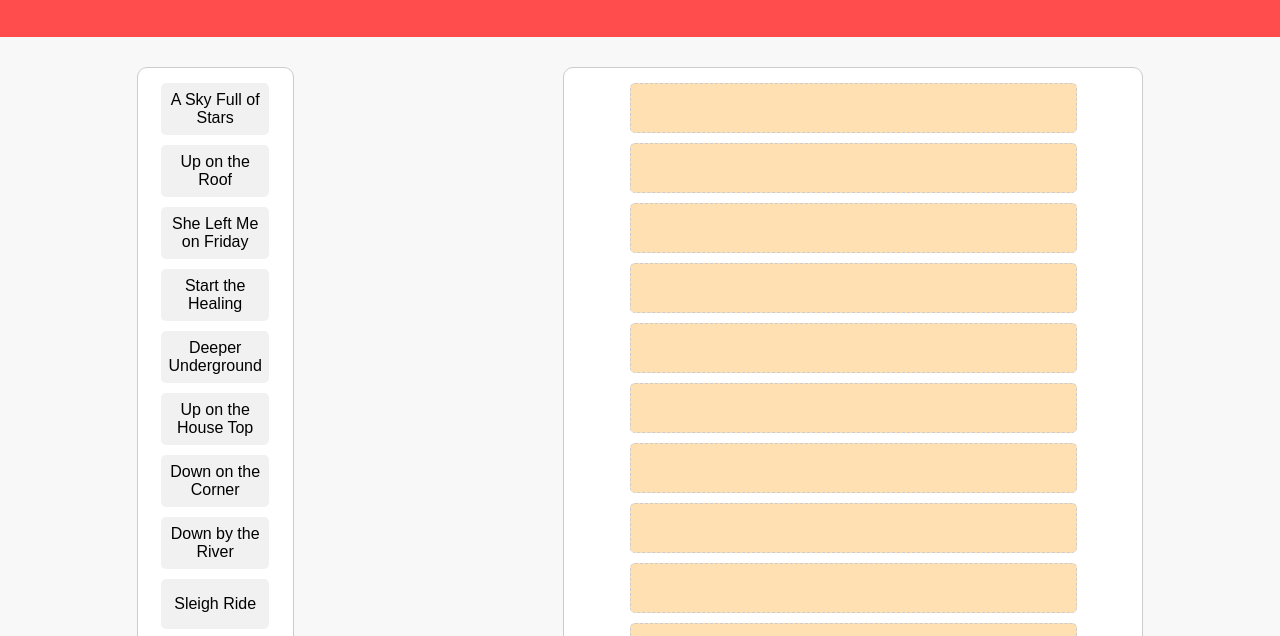
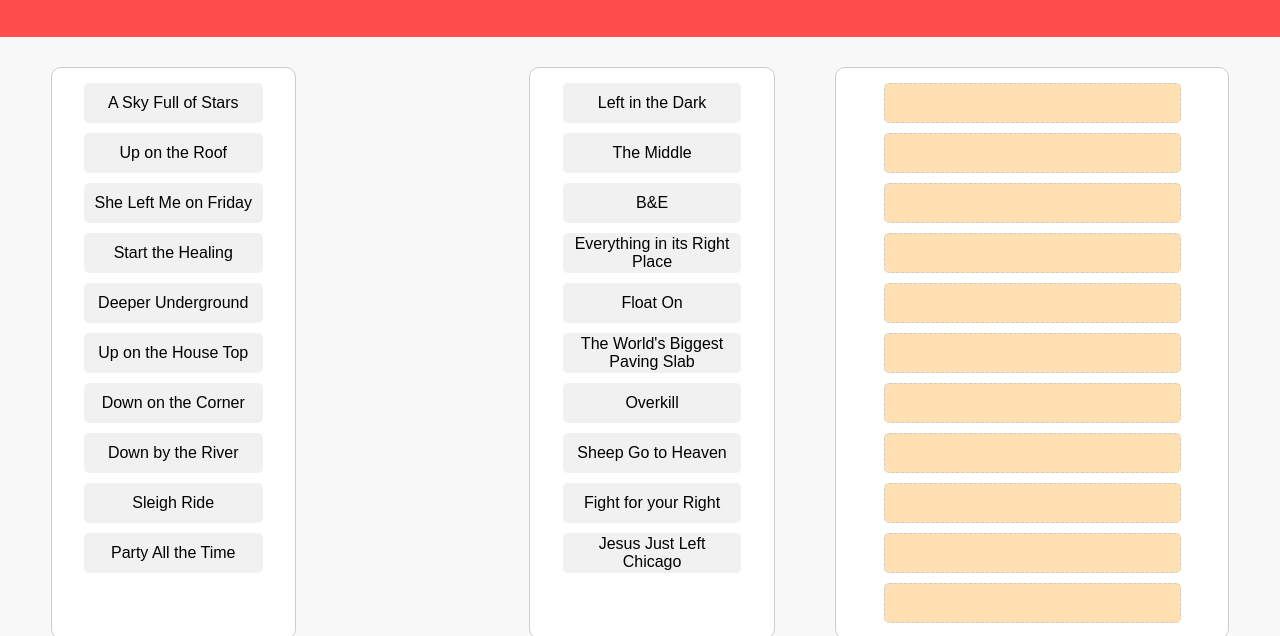
Before and after one commit to jdino91xc/2024-Xmas-Challenge, a plain HTML site: page index.html in a window 1280 px wide. Shown: the part 131-767 px from the top of the page. Drawn offline with Linux system fonts and the light colour scheme.

Commit message:
Update styles.css

```diff
--- a/styles.css
+++ b/styles.css
@@ -16,8 +16,13 @@ header {
     display: flex;
     justify-content: space-evenly;
     padding: 20px;
-    flex-wrap: wrap;  /* Allow wrapping to fit everything on one page */
     gap: 20px;
+}
+
+.available-songs {
+    display: flex;
+    justify-content: space-between;
+    width: 60%;
 }
 
 .song-column, .drop-area {
@@ -25,22 +30,24 @@ header {
     flex-direction: column;
     justify-content: flex-start;
     align-items: center;
-    width: 45%;
+    width: 30%; /* Ensures the columns stay properly sized */
     margin: 10px;
     padding: 10px;
     border: 1px solid #ccc;
     background-color: white;
     border-radius: 10px;
-    min-height: 250px; /* Reduced height to make it shorter */
+    height: auto; /* Allows the column to adjust dynamically */
+    max-height: 80vh; /* Limits height to fit within the viewport */
+    overflow-y: auto; /* Adds scroll within the columns if necessary */
 }
 
 .song-item, .drop-slot {
     margin: 5px;
-    padding: 8px;  /* Reduced padding for compactness */
+    padding: 5px; /* Adjusted padding for a slimmer look */
     background-color: #f1f1f1;
     border-radius: 5px;
     width: 80%;
-    min-height: 50px;  /* Reduced row height */
+    height: 40px; /* Shorter row height */
     box-sizing: border-box;
     display: flex;
     align-items: center;
@@ -60,7 +67,7 @@ button {
     cursor: pointer;
     border-radius: 5px;
     border: none;
-    margin-top: 20px;  /* Added some spacing above the button */
+    margin-top: 20px;
 }
 
 button:hover {
@@ -76,9 +83,3 @@ footer {
     font-weight: bold;
     margin-top: 20px;
 }
-
-#container {
-    display: flex;
-    justify-content: space-evenly;
-    gap: 20px;
-}
```
